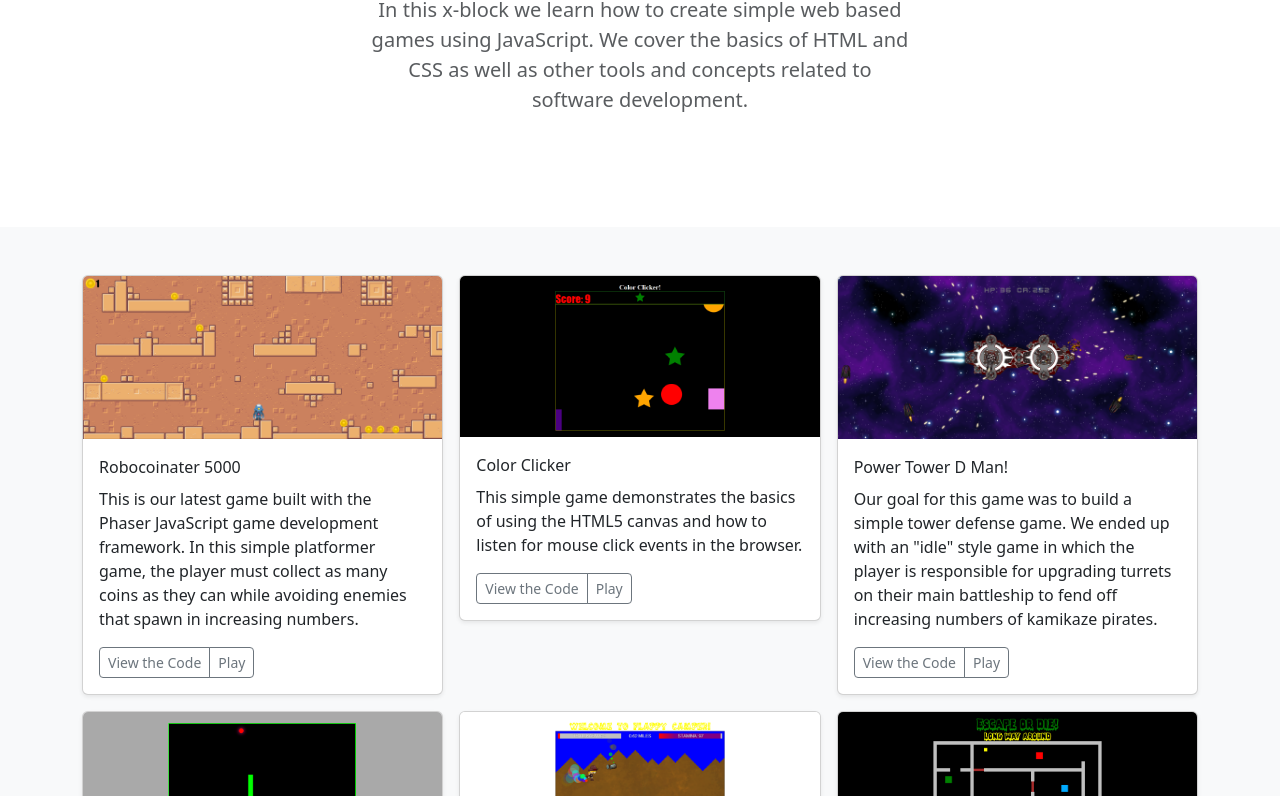
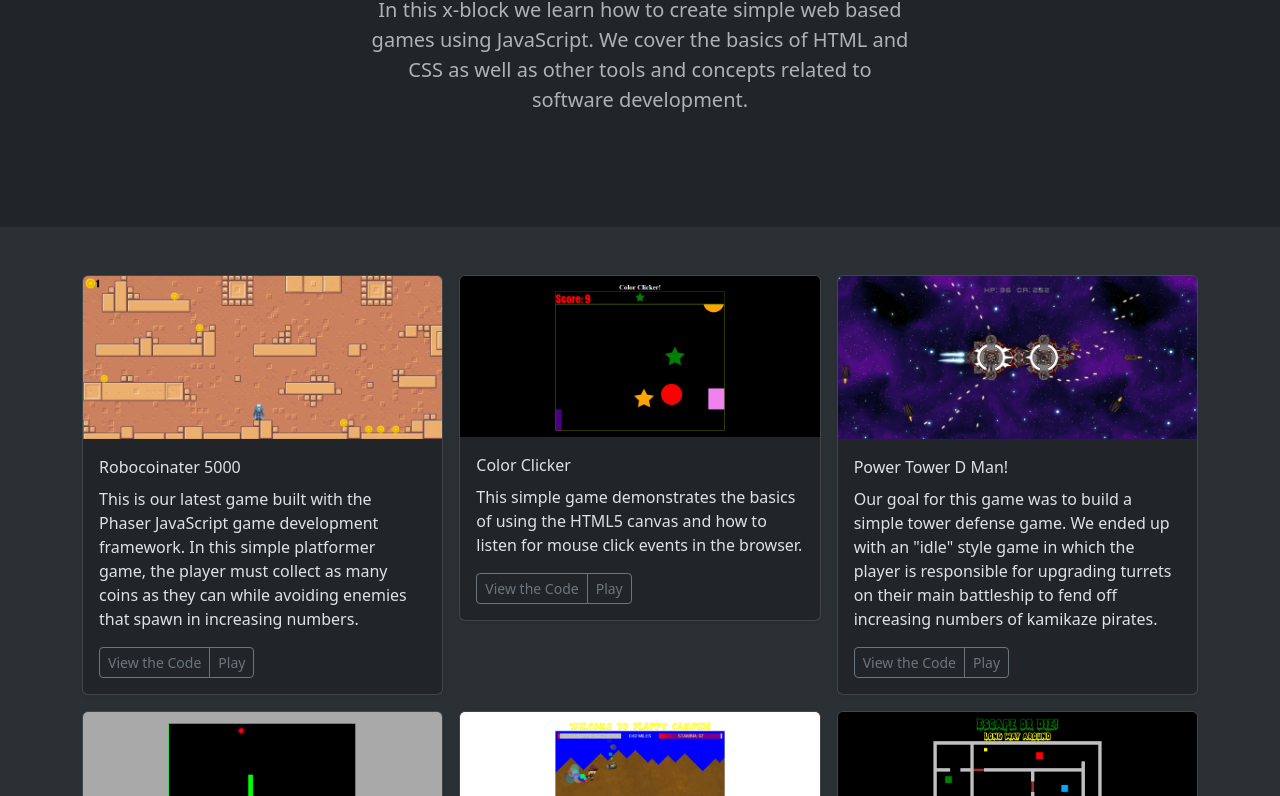
Before and after one commit to RobertHardyRss/rss-x-block, a plain HTML site: page index.html in a window 1280 px wide. Shown: the part 205-1001 px from the top of the page. Drawn offline with nearby package versions, Linux system fonts and the light colour scheme.

Commit message:
Update title and use dark mode

```diff
--- a/index.html
+++ b/index.html
@@ -1,9 +1,9 @@
 <!DOCTYPE html>
-<html lang="en">
+<html lang="en" data-bs-theme="dark">
 	<head>
 		<meta charset="utf-8" />
 		<meta name="viewport" content="width=device-width, initial-scale=1" />
-		<title>Bootstrap demo</title>
+		<title>RSS Intro to Video Game Development</title>
 		<link
 			href="https://cdn.jsdelivr.net/npm/bootstrap@5.3.2/dist/css/bootstrap.min.css"
 			rel="stylesheet"
```
